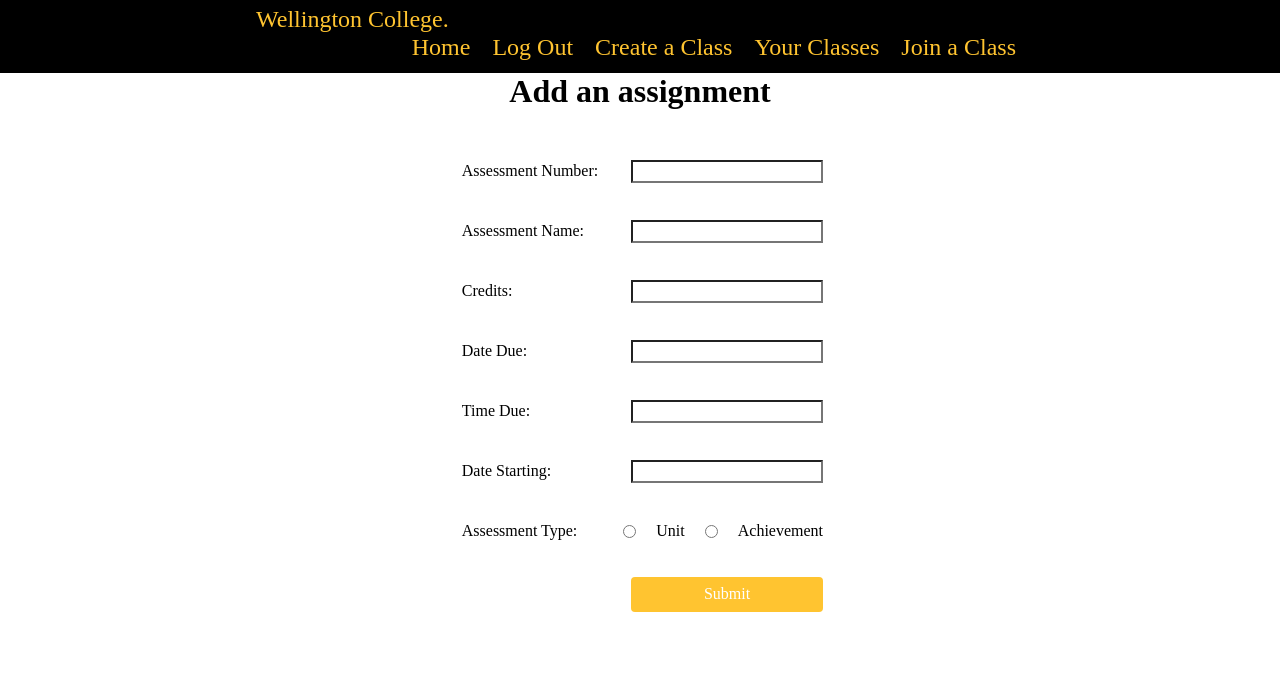
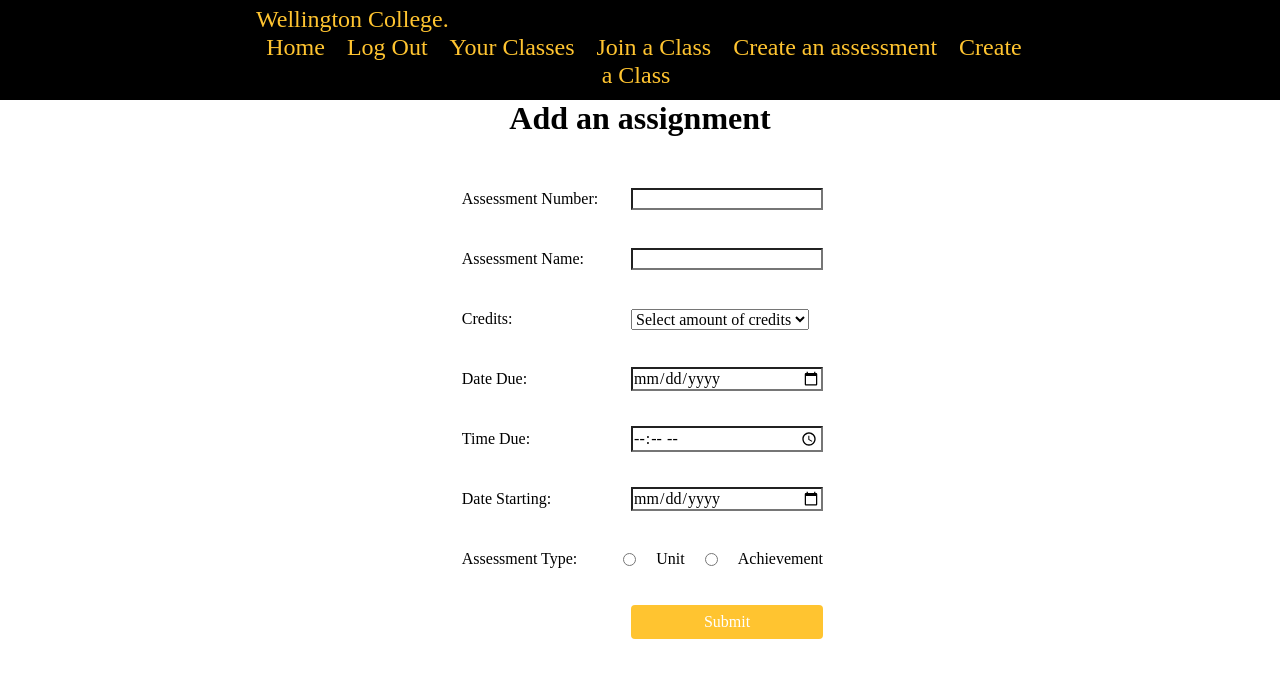
Before and after one commit to seananan/assessmentcalender, a Flask app: page /createassessment in a window 1280 px wide. Shown: the top 678 px of the page. Run offline with Flask 3, Linux system fonts and the light colour scheme; the visitor is signed in with stand-in values (Sample User, id 1).

Commit message:
You can now create assessments and can store all relevant information

```diff
--- a/app.py
+++ b/app.py
@@ -172,12 +172,35 @@ def render_groupsignup_page():
             wrong_password = True
         con.close()
         print(wrong_password)
+        redirect('/')
     return render_template("groupsignup.html", wrong_password=wrong_password)
 
 
 @app.route('/createassessment',methods=['POST','GET'])
 def render_createassessment_page():
+    if request.method == 'POST':
+        as_num=request.form.get('as_n')
+        as_name=request.form.get('as_name')
+        credits=request.form.get('credits')
+        d_date=request.form.get('d_date')
+        d_time=request.form.get('d_time')
+        s_date=request.form.get('date_start')
+        as_type=request.form.get('as_type')
+        print(as_num,as_name,credits,d_date,d_time,s_date,as_type)
+        con=connect_database(DATABASE)
+        cur=con.cursor()
+        query_insert="INSERT INTO assessments(as_num, as_name, credits, d_date, d_time, s_date, type) VALUES (?,?,?,?,?,?,?)"
+        cur.execute(query_insert, (as_num, as_name, credits, d_date, d_time, s_date, as_type))
+        con.commit()
+        con.close()
+        redirect('/')
     return render_template("createassessment.html")
+
+@app.route('/addassessment',methods=['POST','GET'])
+def render_addassessment_page():
+    con=connect_database(DATABASE)
+    cur=con.cursor()
+    query="SELECT as_num, as_name, credits, d_date, d_time, s_time, type FROM assessments"
 
 if __name__ == '__main__':
     app.run()
--- a/templates/base.html
+++ b/templates/base.html
@@ -18,9 +18,12 @@
             <a href="/">Home</a>
             {% if session.logged_in %}
                 <a href="/logout">Log Out</a>
-                <a href="/creategroup">Create a Class</a>
                 <a href="/yourgroups">Your Classes</a>
                 <a href="/groupsignup">Join a Class</a>
+                {% if session.is_teacher %}
+                    <a href="/createassessment">Create an assessment</a>
+                    <a href="/creategroup">Create a Class</a>
+                {% endif %}
             {% else %}
                 <a href="/signup">Sign Up</a>
                 <a href="/login">Log In</a>
--- a/templates/createassessment.html
+++ b/templates/createassessment.html
@@ -14,27 +14,34 @@
         </div>
         <div class="form-group">
             <div class="form-label"> Credits: </div>
-            <div class="form-element"> <input type="text" name="credits" required></div>
+            <div class="form-element">
+                <select type="text" name="credits" required>
+                    <option value="" disabled selected>Select amount of credits</option>
+                    {% for credit in range(1, 11) %}
+                        <option value="{{ credit }}">{{ credit }}</option>
+                    {% endfor %}
+                </select>
+            </div>
         </div>
         <div class="form-group">
             <div class="form-label"> Date Due: </div>
-            <div class="form-element"> <input type="text" name="d_date" required></div>
+            <div class="form-element"> <input type="date" name="d_date" required></div>
         </div>
         <div class="form-group">
             <div class="form-label"> Time Due: </div>
-            <div class="form-element"> <input type="text" name="d_time" required></div>
+            <div class="form-element"> <input type="time" name="d_time" required></div>
         </div>
         <div class="form-group">
             <div class="form-label"> Date Starting: </div>
-            <div class="form-element"> <input type="text" name="date_start" required></div>
+            <div class="form-element"> <input type="date" name="date_start" required></div>
         </div>
         <div class="form-group">
                 <div class="form-label">Assessment Type:</div>
                 <div class="form-element" style="display: flex; gap: 20px; align-items: center;">
-                    <input type="radio" id="unit" name="user_role" value="Unit" required>
+                    <input type="radio" id="unit" name="as_type" value="Unit" required>
                     <label for="unit">Unit</label>
 
-                    <input type="radio" id="achievement" name="user_role" value="Achievement" required>
+                    <input type="radio" id="achievement" name="as_type" value="Achievement" required>
                     <label for="achievement">Achievement</label>
                 </div>
         </div>
```
Also changed, not shown: 1 other file.
